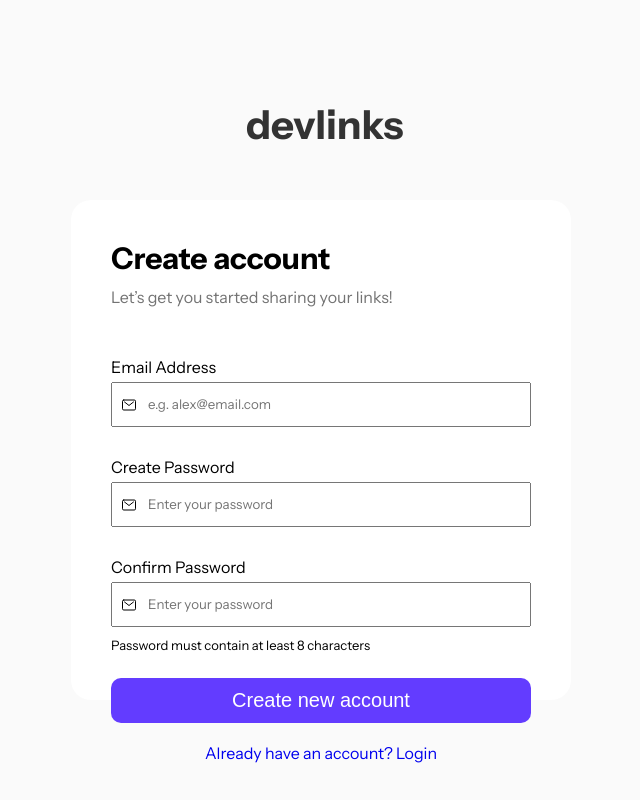
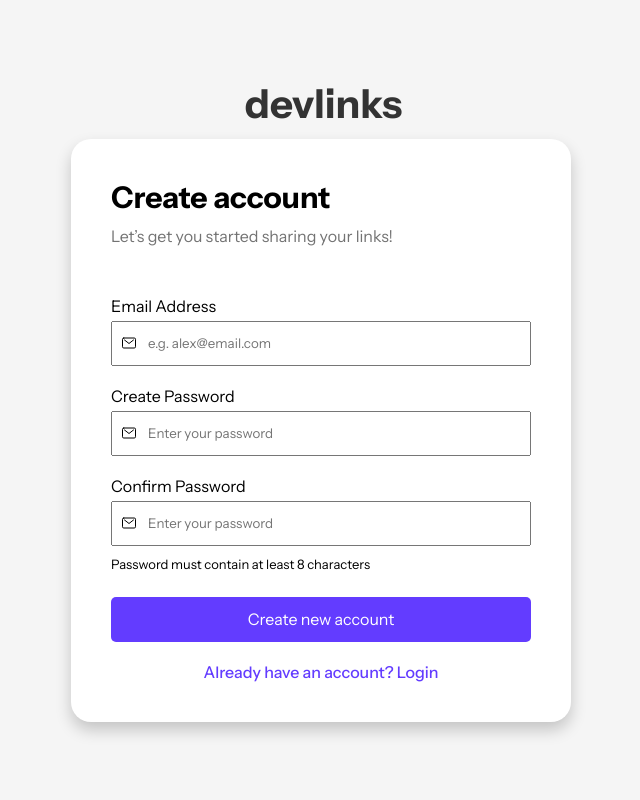
Before and after one commit to Afrimann/devLinks, a React (Vite) app: page /createAccount in a window 1280 px wide. Shown: the whole page, without its empty margins (319-959 px from the left). Built offline with nearby package versions, Linux system fonts and the light colour scheme.

Commit message:
Fix the CreateAccount Overflow and add error indicators, complete validation and authentication

```diff
--- a/src/Components/CreateAccount/CreateAccount.css
+++ b/src/Components/CreateAccount/CreateAccount.css
@@ -0,0 +1,118 @@
+.login {
+    height: 100vh;
+    width: 100%;
+    display: flex;
+    flex-direction: column;
+    align-items: center;
+    justify-content: center;
+}
+
+.container {
+    margin: auto;
+    width: 500px;
+    display: flex;
+    flex-direction: column;
+    /* align-items: center; */
+    position: relative;
+}
+
+.logo {
+    position: absolute;
+    top: 0;
+    left: 50%;
+    transform: translateX(-50%);
+}
+
+.loginForm,
+.createAccForm {
+    margin-top: 60px;
+    /* This keeps the form 40px below the logo */
+    padding: 40px;
+    width: 100%;
+    background-color: #fff;
+    border-radius: 20px;
+    box-shadow: 0 8px 16px rgba(0, 0, 0, 0.2);
+}
+
+.formHead {
+    display: flex;
+    flex-direction: column;
+    gap: 10px;
+}
+
+.formHead span:nth-child(1) {
+    font-family: 'Instrument Sans';
+    font-weight: 700;
+    font-size: 30px;
+}
+
+.formHead span:nth-child(2) {
+    font-family: 'Instrument Sans';
+    font-weight: 300;
+    font-size: 16px;
+    color: #737373;
+}
+
+.form {
+    margin-top: 30px;
+    width: 100%;
+}
+
+.input1,
+.input2 {
+    margin-top: 20px;
+}
+
+.label {
+    font-family: 'Instrument Sans';
+}
+
+input {
+    width: 100%;
+    height: 45px;
+    padding-left: 35px;
+    outline: none;
+    font-family: 'Instrument Sans';
+    transition: box-shadow 0.2s ease;
+}
+
+input::placeholder {
+    font-family: 'Instrument Sans';
+}
+
+.ion-icon {
+    position: absolute;
+    left: 10px;
+    top: 15px;
+}
+
+.condition {
+    font-family: 'Instrument Sans';
+    font-weight: 200;
+    font-size: 13px;
+    margin-top: 10px;
+}
+
+.button {
+    margin-top: 25px;
+    text-align: center;
+}
+
+.lgButton {
+    width: 100%;
+    padding: 10px 20px;
+    background-color: #633CFF;
+    border: none;
+    color: #fff;
+    font-family: 'Instrument Sans';
+    border-radius: 5px;
+    cursor: pointer;
+}
+
+.createAccount {
+    margin-top: 20px;
+    text-align: center;
+    font-family: 'Instrument Sans';
+    font-size: 16px;
+    color: #888888;
+}
--- a/src/Components/CreateAccount/CreateAccount.jsx
+++ b/src/Components/CreateAccount/CreateAccount.jsx
@@ -1,9 +1,10 @@
 import React from 'react'
 import { useState, useEffect } from 'react'
-import { useNavigate, Link, Await } from 'react-router-dom'
+import { useNavigate, Link } from 'react-router-dom'
 import { createUserWithEmailAndPassword } from 'firebase/auth'
 import auth from '../../../Firebase'
 import '../LoginAuth/Login.css'
+import './CreateAccount.css'
 import Logo from '../Logo/Logo'
 
 const CreateAccount = () => {
@@ -12,81 +13,85 @@ const CreateAccount = () => {
     const [userPassword, setUserPassword] = useState('')
     const [userConfirmedPassword, setUserConfirmedPassword] = useState('')
     const [error, setError] = useState('')
+    const [err,setErr] = useState('')
+    const [isEmpty,setIsEmpty] = useState(false)
     const navigate = useNavigate()
 
+    const validateInputs = () => {
+        const emailRegex = /^[a-zA-Z0-9._%+-]+@[a-zA-Z0-9.-]+\.[a-zA-Z]{2,}$/;
+        if (!userEmail) {
+            setError('Email is required');
+            setIsEmpty(true);
+            return false;
+        } else if (!emailRegex.test(userEmail)) {
+            setError('Invalid email format');
+            return false;
+        }
+        if (!userPassword) {
+            setError('Password is required');
+            setIsEmpty(true);
+            return false;
+        } else if (userPassword.length < 8) {
+            setError('Password must be at least 8 characters');
+            return false;
+        }
+        if (userPassword !== userConfirmedPassword) {
+            setError('Passwords must match');
+            return false;
+        }
+        return true;
+    };
 
-    const CreateAccountHandler = async (e) => {
+    const CreateAccountHandler = async () => {
+        if (!validateInputs()) return;
         try {
-            if (userPassword !== userConfirmedPassword) {
-                setError('Passowrds must match')
+            setIsEmpty(false);
+            await createUserWithEmailAndPassword(auth, userEmail, userPassword);
+            console.log('User Account Created Successfully');
+            navigate('/');
+        } catch (error) {
+            setError(error.message);
         }
-            if (userEmail && userPassword && userConfirmedPassword && userPassword === userConfirmedPassword) {
-                await createUserWithEmailAndPassword(auth, userEmail, userConfirmedPassword)
-                console.log('UserAccount Created Successfully');
-                navigate('/', {
-                    state: {}
-                })
-            }
+    };
 
-        } catch (error) {
-            setError(error.message)
-
-        }
-    }
+    const inputFields = [
+        { label: 'Email Address', type: 'email', placeholder: 'e.g. alex@email.com', value: userEmail, setValue: setUserEmail },
+        { label: 'Create Password', type: 'password', placeholder: 'Enter your password', value: userPassword, setValue: setUserPassword },
+        { label: 'Confirm Password', type: 'password', placeholder: 'Enter your password', value: userConfirmedPassword, setValue: setUserConfirmedPassword }
+    ];
 
     return (
         <div className='login'>
             <div className="container">
                 <div className="logo"><Logo /></div>
-                <div className="loginForm">
+                <div className="loginForm createAccForm">
                     <div className='formHead'>
                         <span>Create account</span>
                         <span>Let’s get you started sharing your links!</span>
                     </div>
 
                     <div className="form">
-                        <form action="">
-                            <div className='input1'>
-                                <label htmlFor="email">Email Address</label>
+                        <form>
+                            {inputFields.map((field, index) => (
+                                <div key={index} className={index === 0 ? 'input1' : 'input2'}>
+                                    <label htmlFor={field.label.toLowerCase().replace(" ", "")}>{field.label}</label>
                                     <div className="_">
-                                    {!isfocused && !userEmail && <ion-icon name="mail-outline"></ion-icon>}
-                                    <input type="email" placeholder={isfocused ? '' : 'e.g. alex@email.com'}
+                                        {!isfocused && !field.value && <ion-icon name="mail-outline"></ion-icon>}
+                                        <input
+                                            className={isEmpty? 'empty' : ''}
+                                            type={field.type}
+                                            placeholder={isfocused ? '' : field.placeholder}
                                             onFocus={() => setIsFocused(true)}
                                             onBlur={() => setIsFocused(false)}
-                                        onChange={(e) => setUserEmail(e.target.value)}
+                                            onChange={(e) => field.setValue(e.target.value)}
                                             required
                                         />
                                     </div>
                                 </div>
-                            <div className='input2'>
-                                <label htmlFor="password">Create Password</label>
-                                <div className="_">
-                                    {!isfocused && !userPassword && <ion-icon name="mail-outline"></ion-icon>}
-                                    <input type="password" placeholder={isfocused ? '' : 'Enter your password'}
-                                        onFocus={() => setIsFocused(true)}
-                                        onBlur={() => setIsFocused(false)}
-                                        onChange={(e) => setUserPassword(e.target.value)}
-                                        required
-                                    />
-                                </div>
-                            </div>
-                            <div className='input2'>
-                                <label htmlFor="confirmPassword" className='conPass'>Confirm Password</label>
-                                <div className="_">
-                                    {!isfocused && !userConfirmedPassword && <ion-icon name="mail-outline"></ion-icon>}
-                                    <input type="password" placeholder={isfocused ? '' : 'Enter your password'}
-                                        onFocus={() => setIsFocused(true)}
-                                        onBlur={() => setIsFocused(false)}
-                                        onChange={(e) => setUserConfirmedPassword(e.target.value)}
-                                        required
-                                    />
-                                </div>
-                            </div>
-
+                            ))}
                             <div className="condition">
                                 <span className='passCondition'>Password must contain at least 8 characters</span>
                             </div>
-
                             <div className="button">
                                 <button
                                     type='button'
@@ -100,13 +105,13 @@ const CreateAccount = () => {
                             <div className="createAccount">
                                 <a href="#"><Link to='/'>Already have an account? Login</Link></a>
                             </div>
-
                         </form>
                     </div>
                 </div>
             </div>
         </div>
-    )
+    );
+
 }
 
 export default CreateAccount
--- a/src/Components/LoginAuth/Login.css
+++ b/src/Components/LoginAuth/Login.css
@@ -5,114 +5,150 @@
     flex-direction: column;
     align-items: center;
     justify-content: center;
+    background-color: #f5f5f5;
+    /* Optional: a background color for the page */
 }
 
 .container {
     margin: auto auto;
-    height: 600px;
     width: 500px;
     display: flex;
     flex-direction: column;
+    align-items: center;
+    /* Center the content horizontally */
     position: relative;
 }
 
 .container .logo {
     position: absolute;
-    left: 34%;
+    top: 0;
+    left: 50%;
+    transform: translateX(-50%);
 }
 
 .loginForm {
-    padding: 40px;
-    height: 500px;
     width: 100%;
     background-color: #fff;
-    position: absolute;
-    bottom: 0;
+    padding: 40px;
     border-radius: 20px;
-
+    box-shadow: 0 8px 16px rgba(0, 0, 0, 0.2);
+    display: flex;
+    flex-direction: column;
+    /* align-items: center; */
 }
 
+/* Form styling */
 .formHead {
     display: flex;
     flex-direction: column;
     gap: 10px;
+    align-items: flex-start; /* Aligns text to the left */
+
 }
-.formHead span:nth-child(1){
+
+.formHead span:nth-child(1) {
     font-family: 'Instrument Sans';
     font-weight: 700;
-    font-size: 20px;
+    font-size: 30px;
 }
-.formHead span:nth-child(2){
+
+.formHead span:nth-child(2) {
     font-family: 'Instrument Sans';
     font-weight: 300;
     font-size: 16px;
     color: #737373;
 }
-.formHead span:nth-child(1) {
-    font-size: 30px;
+
+.form {
+    margin-top: 30px;
+    width: 100%;
 }
-/*
-.formHead span {
-    outline: 1px solid red;
-} */
 
-.form{
-    margin-top: 50px;
-}
-form .input2{
+.input1,
+.input2 {
     margin-top: 30px;
 }
-form > div ._{
+
+label {
+    padding-bottom: 10px;
+    font-family: 'Instrument Sans';
+}
+
+form>div ._ {
     margin-top: 5px;
     position: relative;
 }
-label{
-    padding-bottom: 30px;
-    font-family: 'Instrument Sans';
-}
-form >div ._ ion-icon{
+
+form>div ._ ion-icon {
     position: absolute;
     left: 10px;
-    top: 15px;
+    top: 50%;
+    transform: translateY(-50%);
 }
-form > div ._ input{
+
+form>div ._ input {
     height: 45px;
     width: 100%;
-    transition: box-shadow 0.2s ease; /* Smooth transition on focus */
+    padding-left: 35px;
+    /* Offset padding to match icon placement */
+    transition: box-shadow 0.2s ease;
+    font-family: 'Instrument Sans';
+    transition: border 0.3s ease;
 }
-form >div ._ input:focus{
-    box-shadow: 0 8px 16px rgba(0, 0, 0, 0.2);
+
+form>div ._ input:focus {
+    box-shadow: 0 8px 16px r2ba(0, 0, 0, 0.2);
     outline: none;
 }
-._ input::placeholder{
-    padding-left: 35px;
+
+.button {
+    margin-top: 25px;
+    width: 100%;
+}
+
+.lgButton {
+    width: 100%;
+    height: 45px;
+    background-color: #633CFF;
+    color: #fff;
+    border: none;
+    border-radius: 5px;
+    cursor: pointer;
     font-family: 'Instrument Sans';
+    font-size: 16px;
+    transition: background-color 0.2s ease;
 }
-/* .conPass{
-    padding-bottom: 20px;
-} */
-.button{
-    margin-top: 25px;
+
+.lgButton:hover {
+    background-color: #4e25f5;
 }
-a{
-    text-align: center;
-}
-.createAccount{
+
+.createAccount {
     margin-top: 20px;
     display: flex;
     align-items: center;
     justify-content: center;
-    outline: none;
     font-family: 'Instrument Sans';
-    padding-bottom: 20px;
     font-size: 16px;
     font-weight: 400;
     color: #888888;
 }
 
-.condition{
-    font-family: 'Instrument Sans';
-    font-weight: 200;
-    font-size: 13px;
-    margin-top: 10px;
+.createAccount a {
+    color: #633CFF;
+    text-decoration: none;
+    font-weight: 500;
 }
+
+.createAccount a:hover {
+    text-decoration: underline;
+}
+p{
+    text-align: left;
+}
+.empty{
+    border: 1px solid Red;
+}
+.empty:focus{
+    border-color: black;
+}
--- a/src/Components/LoginAuth/LoginAuth.jsx
+++ b/src/Components/LoginAuth/LoginAuth.jsx
@@ -12,21 +12,44 @@ const LoginAuth = () => {
     const [userEmail, setUserEmail] = useState('')
     const [userPassword, setUserPassword] = useState('')
     const [error, setError] = useState('')
+    const [err,setErr] = useState('')
+    const [isEmpty,setIsEmpty] = useState(false)
     const navigate = useNavigate()
 
     const loginAuthHandler = async (e) => {
+        const emailRegex = /^[a-zA-Z0-9._%+-]+@[a-zA-Z0-9.-]+\.[a-zA-Z]{2,}$/;
+
         try {
-            if (!userEmail || !userPassword) {
-                setError('Fill in all the fields')
+            if (!userEmail) {
+                setError('Email is required');
+                setIsEmpty(true);
+                return;
+            } else if (!emailRegex.test(userEmail)) {
+                setError('Invalid email format');
+                setIsEmpty(true);
+                return;
             }
-            await signInWithEmailAndPassword(auth, userEmail, userPassword)
+
+            if (!userPassword) {
+                setError('Password is required');
+                setIsEmpty(true);
+                return;
+            } else if (userPassword.length < 8) {
+                setError('Password must be at least 8 characters');
+                setIsEmpty(true);
+                return;
+            }
+
+            // If all validations pass
+            setIsEmpty(false);
+            await signInWithEmailAndPassword(auth, userEmail, userPassword);
             console.log('User Logged In Successfully');
-            alert('Login Successful')
+            alert('Login Successful');
 
         } catch (error) {
-            setError(error.message)
+            setError(error.message);
         }
-    }
+    };
 
 
     return (
@@ -45,7 +68,10 @@ const LoginAuth = () => {
                                 <label htmlFor="email">Email Address</label>
                                 <div className="_">
                                     {!isfocused && !userEmail && <ion-icon name="mail-outline"></ion-icon>}
-                                    <input type="email" placeholder={isfocused ? '' : 'e.g. alex@email.com'}
+                                    <input
+                                    type="email"
+                                    placeholder={isfocused ? '' : 'e.g. alex@email.com'}
+                                    className= {isEmpty ? 'empty' : ''}
                                         onFocus={() => setIsFocused(true)}
                                         onBlur={() => setIsFocused(false)}
                                         onChange={(e) => setUserEmail(e.target.value)}
@@ -56,7 +82,10 @@ const LoginAuth = () => {
                                 <label htmlFor="password">Password</label>
                                 <div className="_">
                                     {!isfocused && !userPassword && <ion-icon name="mail-outline"></ion-icon>}
-                                    <input type="password" placeholder={isfocused ? '' : 'Enter your password'}
+                                    <input
+                                    type="password"
+                                    placeholder={isfocused ? '' : 'Enter your password'}
+                                    className= {isEmpty ? 'empty' : ''}
                                         onFocus={() => setIsFocused(true)}
                                         onBlur={() => setIsFocused(false)}
                                         onChange={(e) => setUserPassword(e.target.value)}
```
Also changed, not shown: 1 other file (tests, documents, lock files or other folders). Lines whose indentation alone changed are shown as unchanged.
